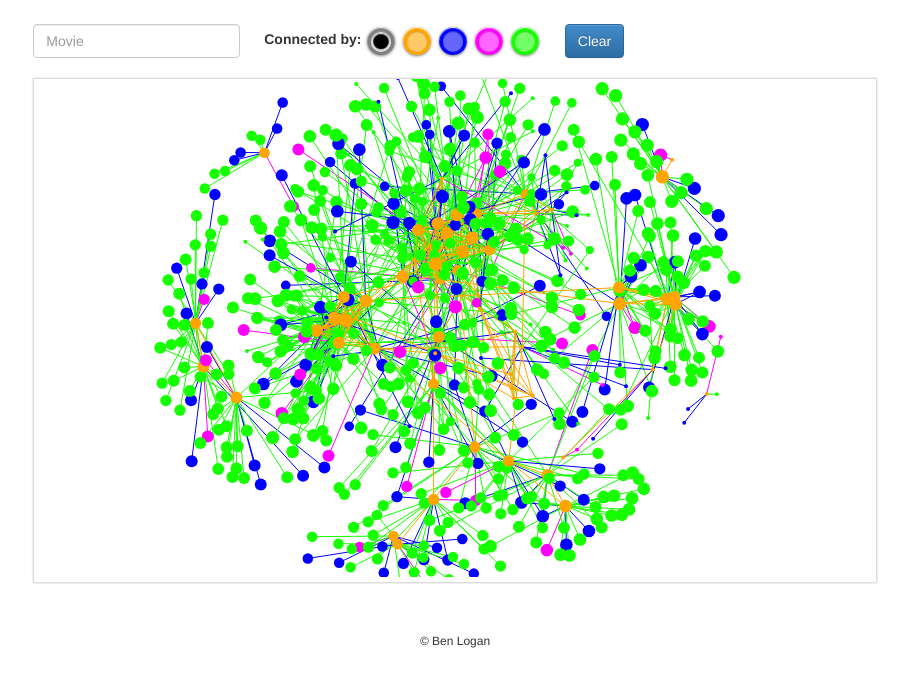
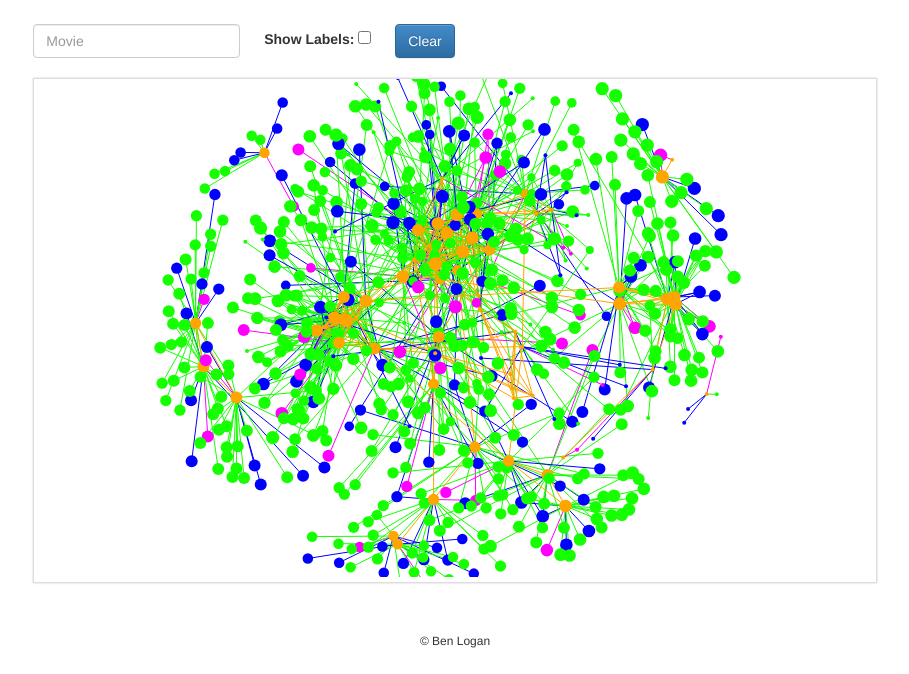
Before and after one commit to benlogan/MarvelMovies, a plain HTML site: page index.html in a window 1280 px wide. Shown: the part 126-800 px from the top of the page, without its empty margins (185-1094 px from the left). Drawn offline with Linux system fonts and the light colour scheme; animation ran at ten frames a second.

Commit message:
Merged manually

```diff
--- a/index.html
+++ b/index.html
@@ -31,13 +31,13 @@
             </div>
             <div class="col-lg-offset-2 col-lg-8 col-md-10 content" style="margin-top: 30px;">
                 <form class="form-inline" id="graphfilter">
-                    <div class="form-group" style="position: relative;margin-right: 20px;">
+                    <div class="form-group" style="position: relative;margin-right: 20px;" id="movieselect">
                         <input class="form-control" type="text" name="movie" id="movie" placeholder="Movie"/>
                         <div id="suggest" style="position: absolute; top: 100%;">
 
                         </div>
                     </div>
-                    <div class="form-group" style="position: relative;margin-right: 20px;">
+                    <div class="form-group" style="position: relative;margin-right: 20px;display : none;" id="connectionselect">
                         <label class="control-label">Connected by:</label>
                         <div class="roundedOne" style="background: grey;">
                             <input type="radio" value="" id="check" name="link" checked/>
@@ -59,6 +59,10 @@
                             <input type="radio" value="character" id="charactercheck" name="link"/>
                             <label for="charactercheck" title="Characters"></label>
                         </div>
+                    </div>
+                    <div class="form-group" style="position: relative;margin-right: 20px;" id="labeloption">
+                        <label class="control-label" for="showlabels">Show Labels:</label>
+                        <input type="checkbox" id="showlabels" name="showlabels" title="Show Labels"/>
                     </div>
                     <a href="#" class="btn btn-primary" id="clear">Clear</a>
                 </form>
```
Also changed, not shown: 1 other file.
